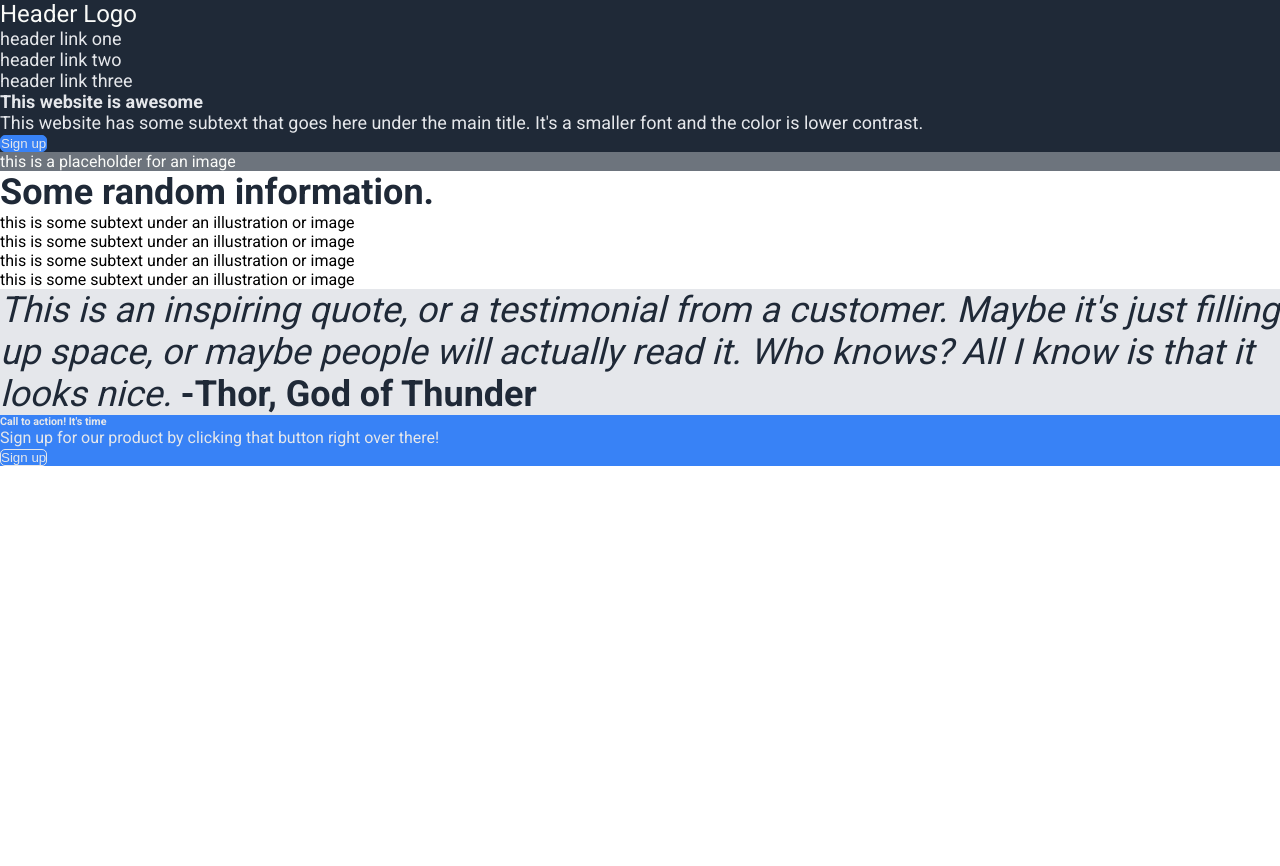
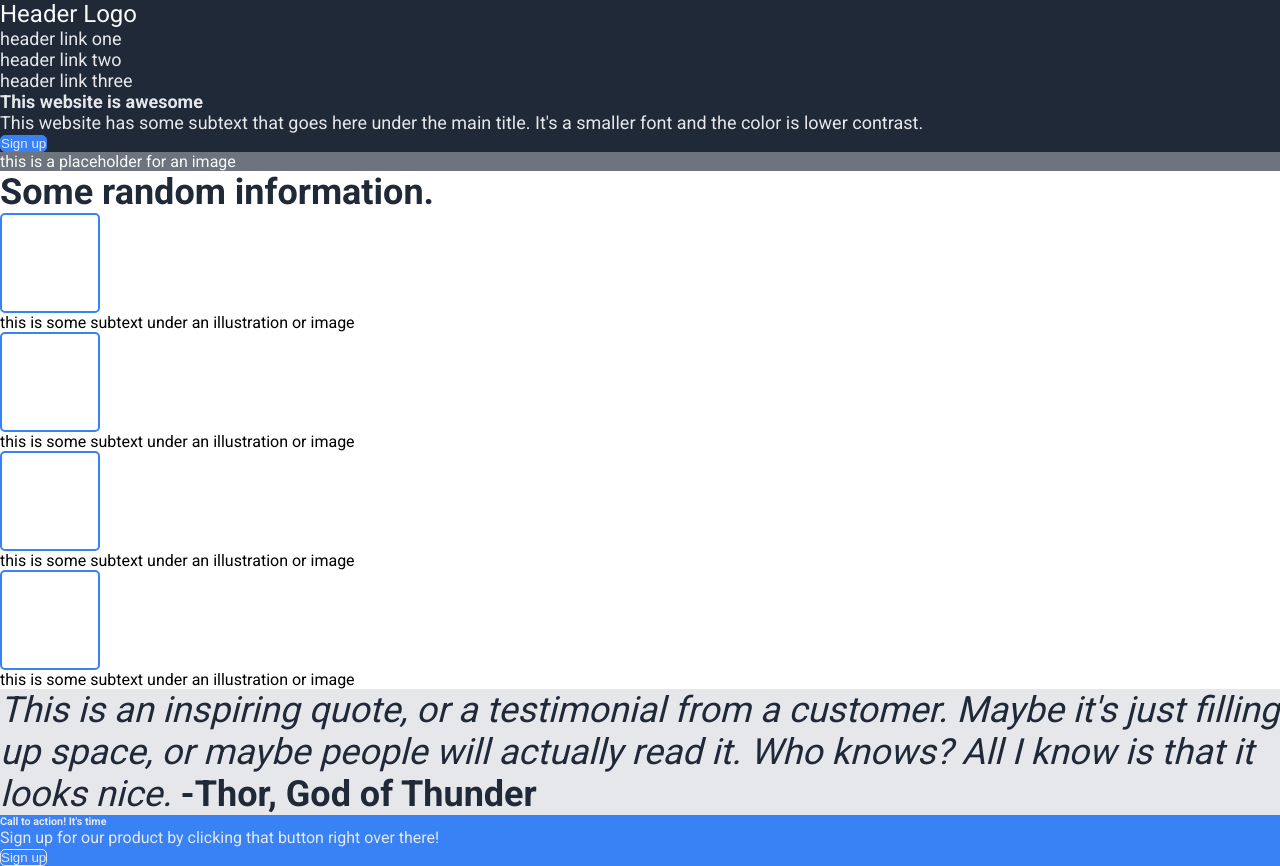
Before and after one commit to NereoOntiveros/Landing-Page, a plain HTML site: page index.html in a window 1280 px wide. Before the commit the page ends 800 px from the top, so only its background shows below. Drawn offline with Linux system fonts and the light colour scheme.

Commit message:
Add styles to image cards

```diff
--- a/style.css
+++ b/style.css
@@ -48,6 +48,12 @@ footer > div,button{
     color: #1F2937;
 
 }
+.card{
+    height: 100px;
+    width: 100px;
+    border: 2px solid #3882F6;
+    border-radius: 5px;
+}
 .inspiring{
     background: #E5E7EB;
 }
```
